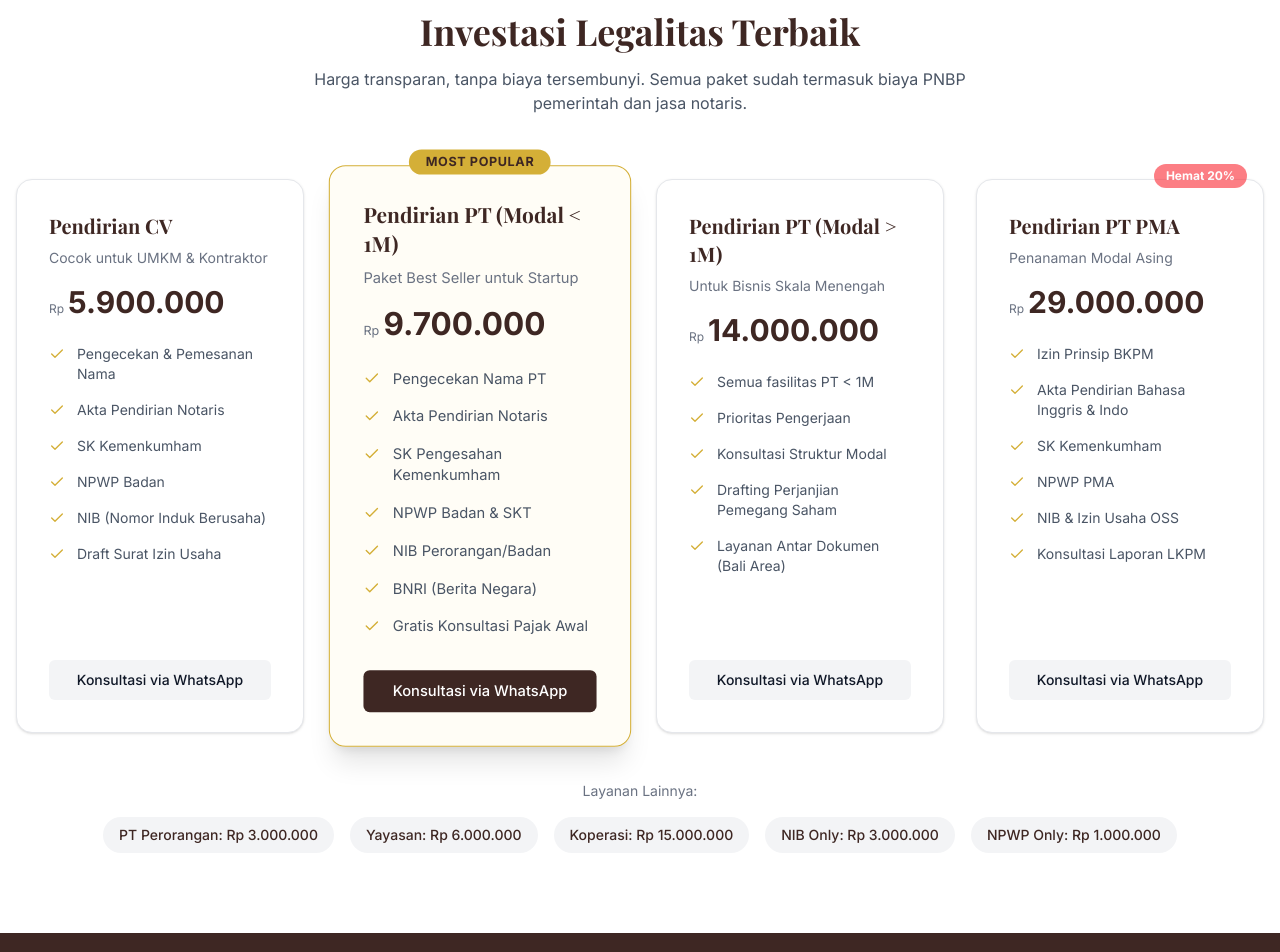
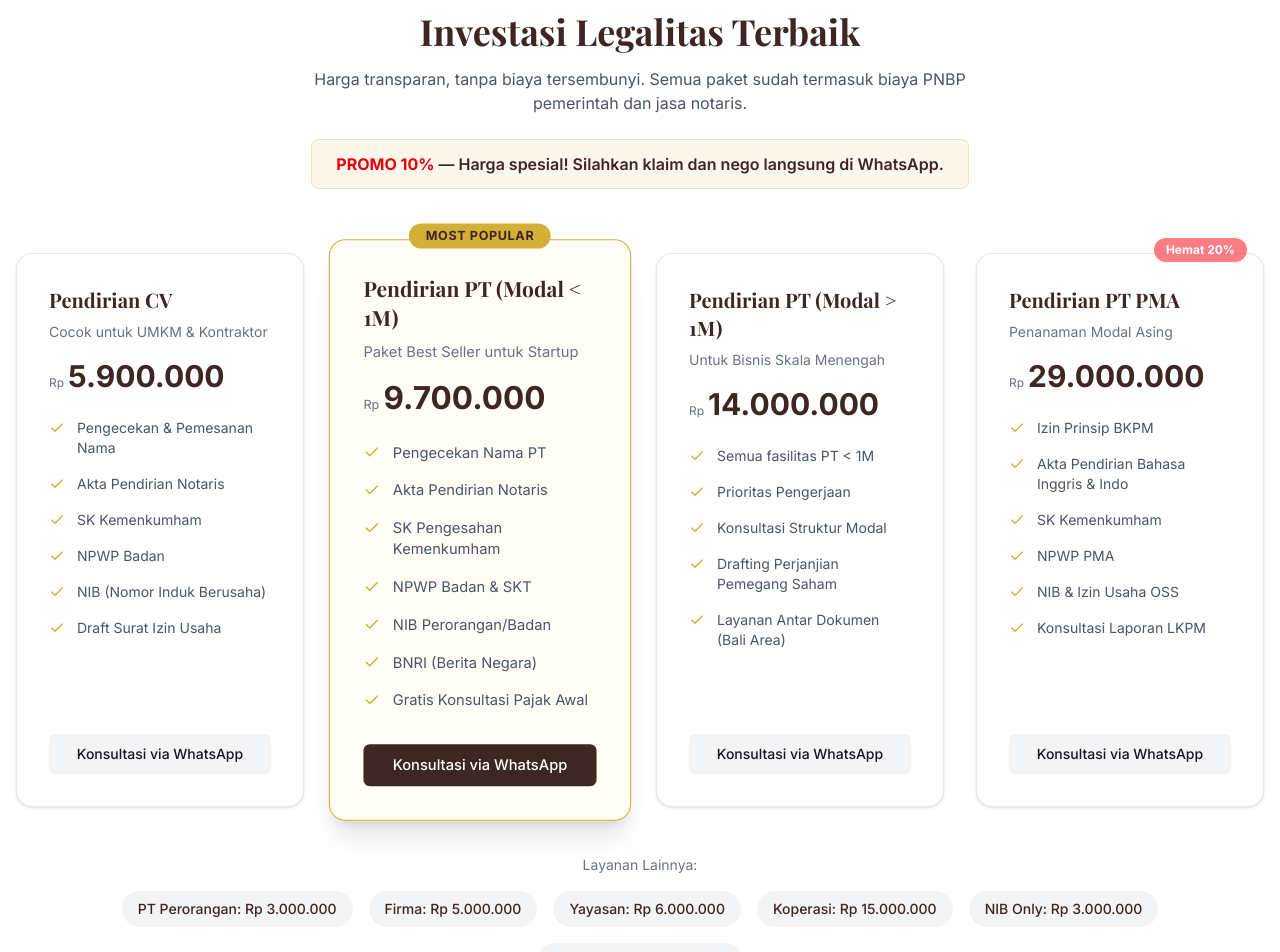
Before and after one commit to brofatkur/blegal, a React (Vite) app: page / in a window 1280 px wide. Shown: the part 1680-2632 px from the top of the page. Built offline with nearby package versions, Linux system fonts and the light colour scheme; a web font is replaced by a local one.

Commit message:
feat: Enhance SEO and pricing section
Adds meta description and keywords to index.html for improved search engine visibility. Updates the pricing section with a promotional offer and expands the list of additional services with "Firma". Enhances the B-office promo section with a discount offer.

```diff
--- a/index.html
+++ b/index.html
@@ -12,7 +12,9 @@
     </script>
     <meta charset="UTF-8" />
     <meta name="viewport" content="width=device-width, initial-scale=1.0" />
-    <title>B-Legal - Partner Legalitas Terpercaya</title>
+    <meta name="description" content="B-Legal melayani jasa pendirian PT, CV, Yayasan, dan pengurusan izin usaha (NIB, OSS) di Bali. Proses cepat, transparan, dan terpercaya. Konsultasi gratis!" />
+    <meta name="keywords" content="jasa pendirian pt bali, buat cv bali, urus izin usaha bali, virtual office bali, legalitas bisnis, biro jasa perizinan, b-legal" />
+    <title>Jasa Pendirian PT, CV & Izin Usaha di Bali | B-Legal</title>
   </head>
   <body>
     <div id="root"></div>
--- a/src/components/sections/BofficePromo.tsx
+++ b/src/components/sections/BofficePromo.tsx
@@ -28,6 +28,10 @@ export function BofficePromo() {
               <li className="flex items-center gap-2">
                 <Building className="h-4 w-4 text-brand-gold" />
                 <span>Fasilitas Meeting Room & Resepsionis</span>
+              </li>
+              <li className="flex items-center gap-2 mt-2 bg-brand-gold/20 text-brand-gold px-3 py-1.5 rounded-md font-medium border border-brand-gold/30">
+                <span className="text-lg">🎉</span>
+                <span>Diskon 50% khusus untuk klien B-Legal!</span>
               </li>
             </ul>
             <div className="pt-4">
--- a/src/components/sections/PricingTable.tsx
+++ b/src/components/sections/PricingTable.tsx
@@ -69,9 +69,14 @@ export function PricingTable() {
           <h2 className="text-3xl md:text-4xl font-serif font-bold text-brand-brown mb-4">
             Investasi Legalitas Terbaik
           </h2>
-          <p className="text-gray-600 max-w-2xl mx-auto">
+          <p className="text-gray-600 max-w-2xl mx-auto mb-6">
             Harga transparan, tanpa biaya tersembunyi. Semua paket sudah termasuk biaya PNBP pemerintah dan jasa notaris.
           </p>
+          <div className="inline-block bg-brand-gold/10 border border-brand-gold/30 rounded-lg px-6 py-3">
+            <p className="text-brand-brown font-semibold">
+              <span className="text-red-600 font-bold">PROMO 10%</span> — Harga spesial! Silahkan klaim dan nego langsung di WhatsApp.
+            </p>
+          </div>
         </div>
 
         <div className="grid md:grid-cols-2 lg:grid-cols-4 gap-8">
@@ -134,6 +139,7 @@ export function PricingTable() {
           <p className="text-sm text-gray-500 mb-4">Layanan Lainnya:</p>
           <div className="flex flex-wrap justify-center gap-4 text-sm font-medium text-brand-brown">
             <span className="bg-gray-100 px-4 py-2 rounded-full">PT Perorangan: Rp 3.000.000</span>
+            <span className="bg-gray-100 px-4 py-2 rounded-full">Firma: Rp 5.000.000</span>
             <span className="bg-gray-100 px-4 py-2 rounded-full">Yayasan: Rp 6.000.000</span>
             <span className="bg-gray-100 px-4 py-2 rounded-full">Koperasi: Rp 15.000.000</span>
             <span className="bg-gray-100 px-4 py-2 rounded-full">NIB Only: Rp 3.000.000</span>
```
